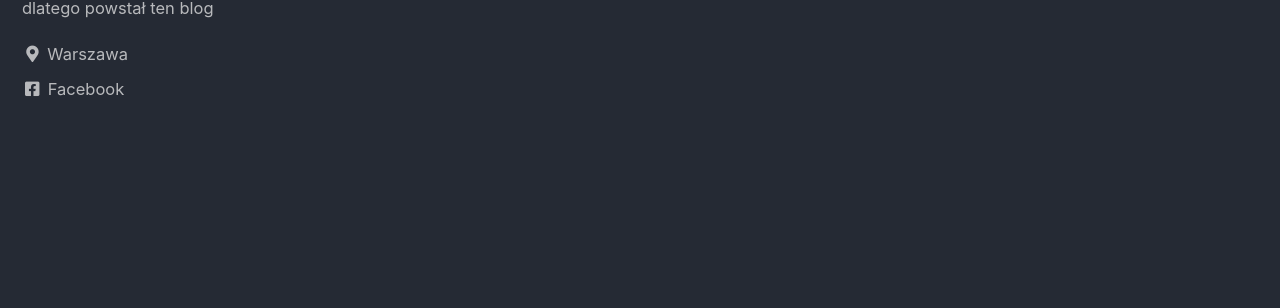
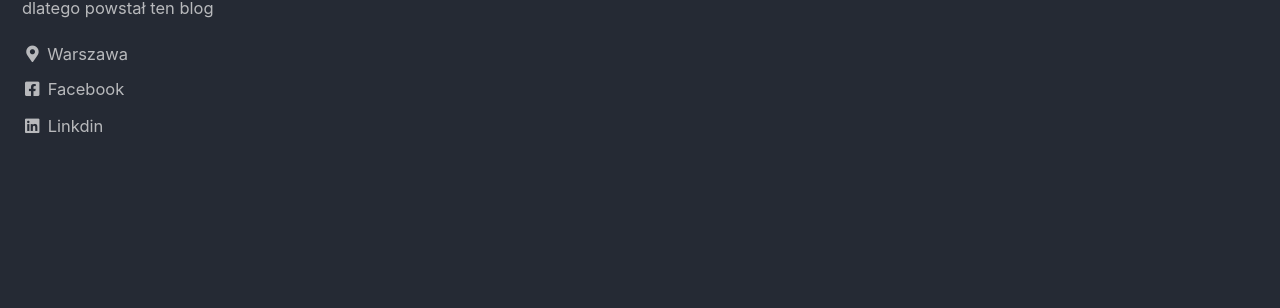
Before and after one commit to mateusz-grodek/mateusz-grodek.github.io, a Jekyll site: the page built from index.html, in a window 1280 px wide. Shown: the part 303-611 px from the top of the page. Built offline with Jekyll 4.4.1, drawn with Linux system fonts in a browser that asks for light colours; cached includes are drawn as plain includes; the list of posts is cut into pages by our own code.

Commit message:
Update _config.yml

```diff
--- a/_config.yml
+++ b/_config.yml
@@ -128,6 +128,9 @@ author:
     - label: "Instagram"
       icon: "fab fa-fw fa-instagram"
       # url: "https://instagram.com/"
+    - label: "Linkdin"
+      icon: "fab fa-fw fa-linkedin"
+      url: "https://www.linkedin.com/in/mateusz-grodek/"
 
 # Site Footer
 footer:
```
